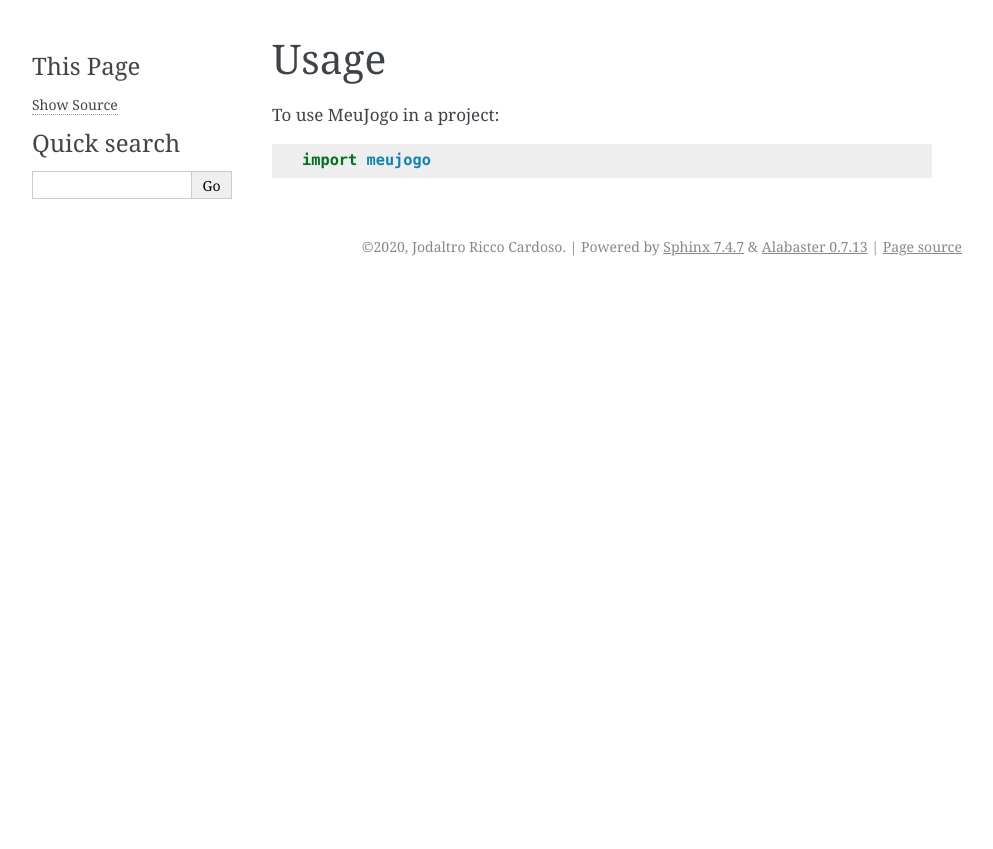
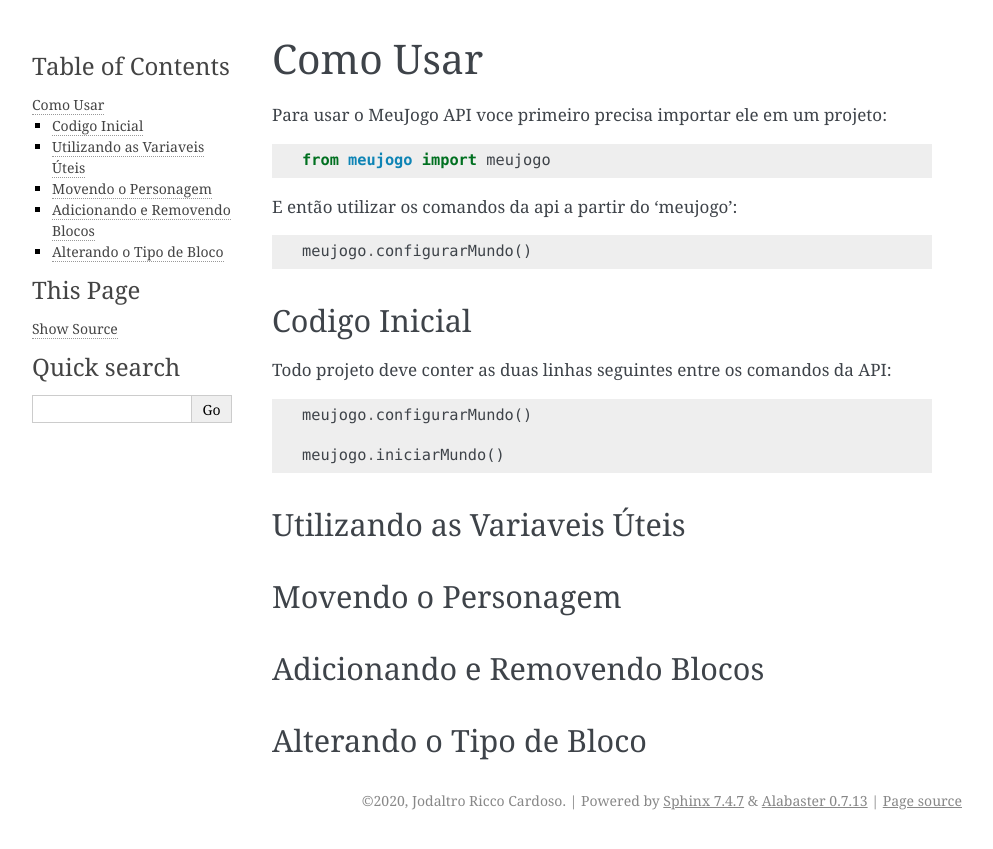
Before and after one commit to jodaltro/MeuJogo, a Sphinx documentation site: the page built from docs/usage.rst, in a window 1280 px wide. Shown: the top 849 px of the page, without its empty margins (148-1141 px from the left). Built offline with Sphinx 7.4.7, drawn with Linux system fonts in a browser that asks for light colours; pages that are not in the unit, such as notebooks, are missing from menus.

```diff
--- a/AUTHORS.rst
+++ b/AUTHORS.rst
@@ -1,8 +1,8 @@
 =======
-Credits
+Creditos
 =======
 
-Development Lead
+Desenvolvedor
 ----------------
 
 * Jodaltro Ricco Cardoso <jodaltrorcardoso@aluno.santoangelo.uri.br>
--- a/docs/usage.rst
+++ b/docs/usage.rst
@@ -1,7 +1,32 @@
 =====
-Usage
+Como Usar
 =====
 
-To use MeuJogo in a project::
+Para usar o MeuJogo API voce primeiro precisa importar ele em um projeto::
 
-    import meujogo
+    from meujogo import meujogo
+
+E então utilizar os comandos da api a partir do 'meujogo'::
+
+    meujogo.configurarMundo()
+
+Codigo Inicial
+------------
+Todo projeto deve conter as duas linhas seguintes entre os comandos da API::
+
+    meujogo.configurarMundo()
+
+    meujogo.iniciarMundo()
+
+
+Utilizando as Variaveis Úteis
+------------
+
+Movendo o Personagem
+------------
+
+Adicionando e Removendo Blocos
+------------
+
+Alterando o Tipo de Bloco
+------------
--- a/meujogo/__init__.py
+++ b/meujogo/__init__.py
@@ -2,4 +2,6 @@
 
 __author__ = """Jodaltro Ricco Cardoso"""
 __email__ = 'jodaltrorcardoso@aluno.santoangelo.uri.br'
-__version__ = '0.1.0'
+__version__ = '0.1.4'
+
+from .meujogo import *
--- a/setup.py
+++ b/setup.py
@@ -10,7 +10,7 @@ with open('README.rst') as readme_file:
 with open('HISTORY.rst') as history_file:
     history = history_file.read()
 
-requirements = ['Click>=7.0', ]
+requirements = ['Click>=7.0', 'pyglet']
 
 setup_requirements = [ ]
 
@@ -48,6 +48,6 @@ setup(
     test_suite='tests',
     tests_require=test_requirements,
     url='https://github.com/jodaltro/meujogo',
-    version='0.1.0',
+    version='0.1.5',
     zip_safe=False,
 )
```
Also changed, not shown: README.rst (+4 -18 lines), docs/index.rst (+2 -12 lines), docs/installation.rst (+7 -32 lines), texture.png (added), 1 other file.
